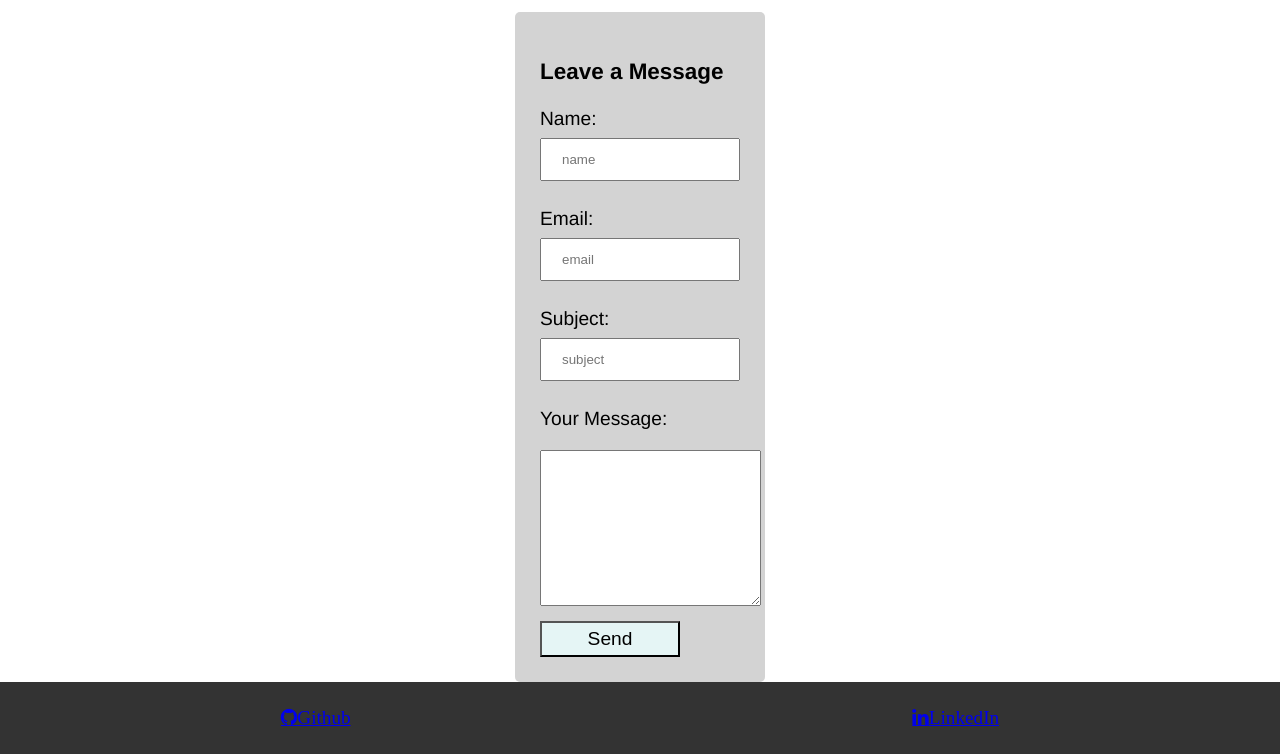
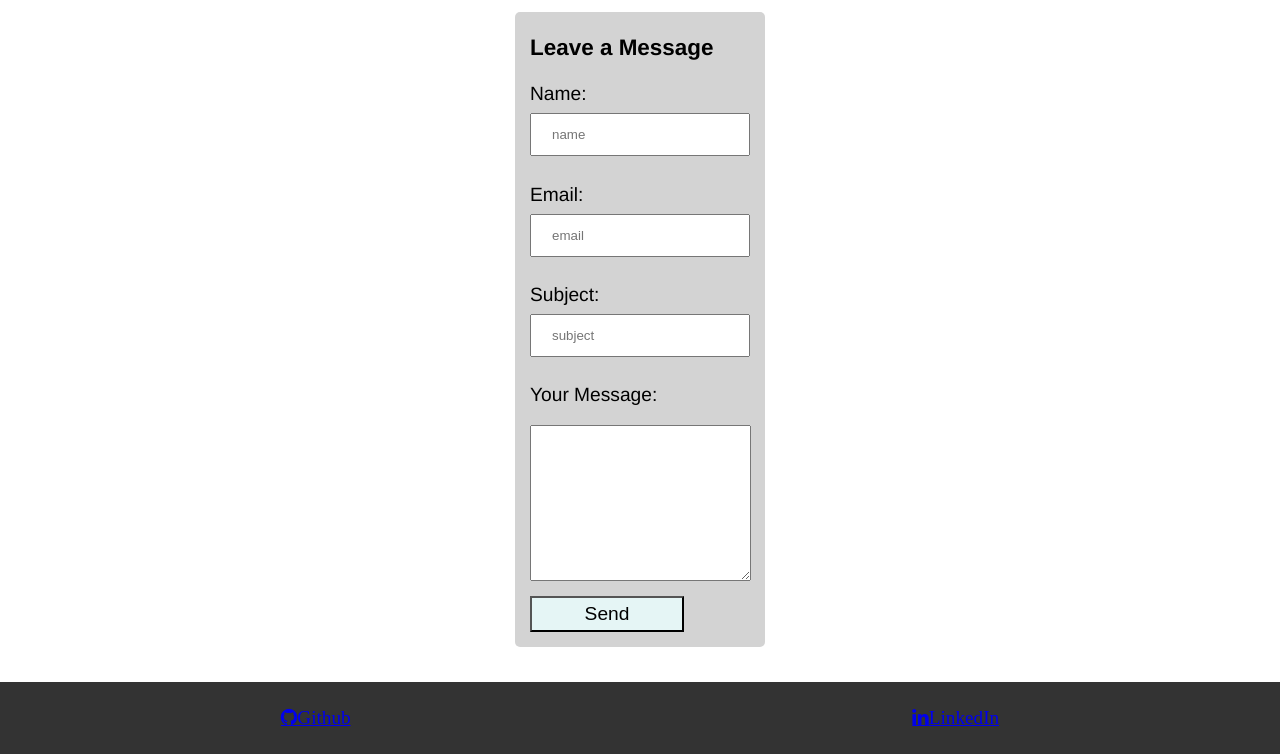
Before and after one commit to J-Guidry/J-Guidry.github.io, a website built with Parcel: page src/contact.html in a window 1280 px wide. Shown: the part 146-900 px from the top of the page. Built offline with nearby package versions, Linux system fonts and the light colour scheme.

Commit message:
contact form padding adjusted, heading margin adjusted

```diff
--- a/src/styles/_contact.scss
+++ b/src/styles/_contact.scss
@@ -18,9 +18,13 @@
   margin: 0 auto;
   padding-bottom: 150px;
   background: lightgrey;
-    padding: 25px;
+  padding: 15px;
   font-size: 1.2rem;
   border-radius: 5px;
+}
+
+#contact-me h3 {
+  margin-top: 8px;
 }
 
 form input {
```
Also changed, not shown: src/styles/footer.css (line endings or trailing spaces), 1 other file. Lines whose indentation alone changed are shown as unchanged.
